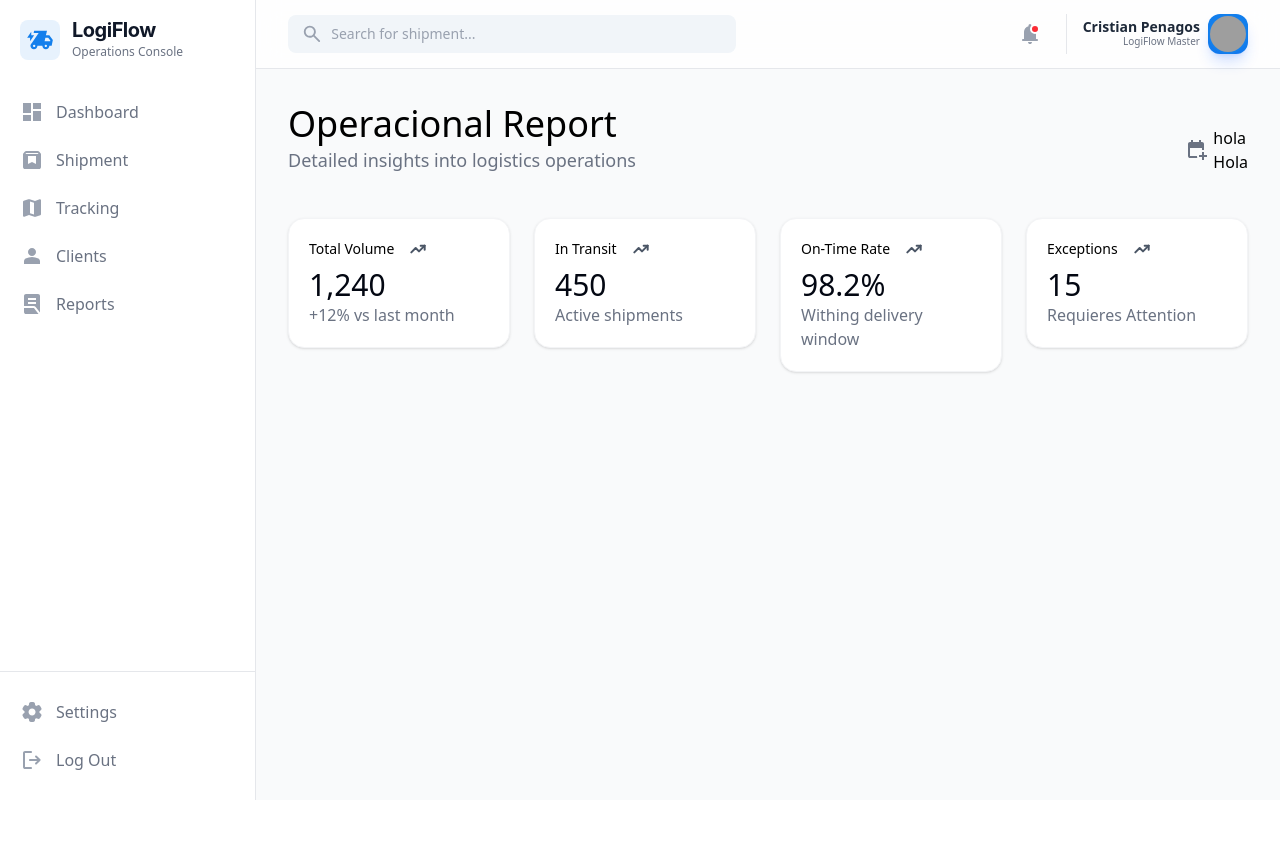
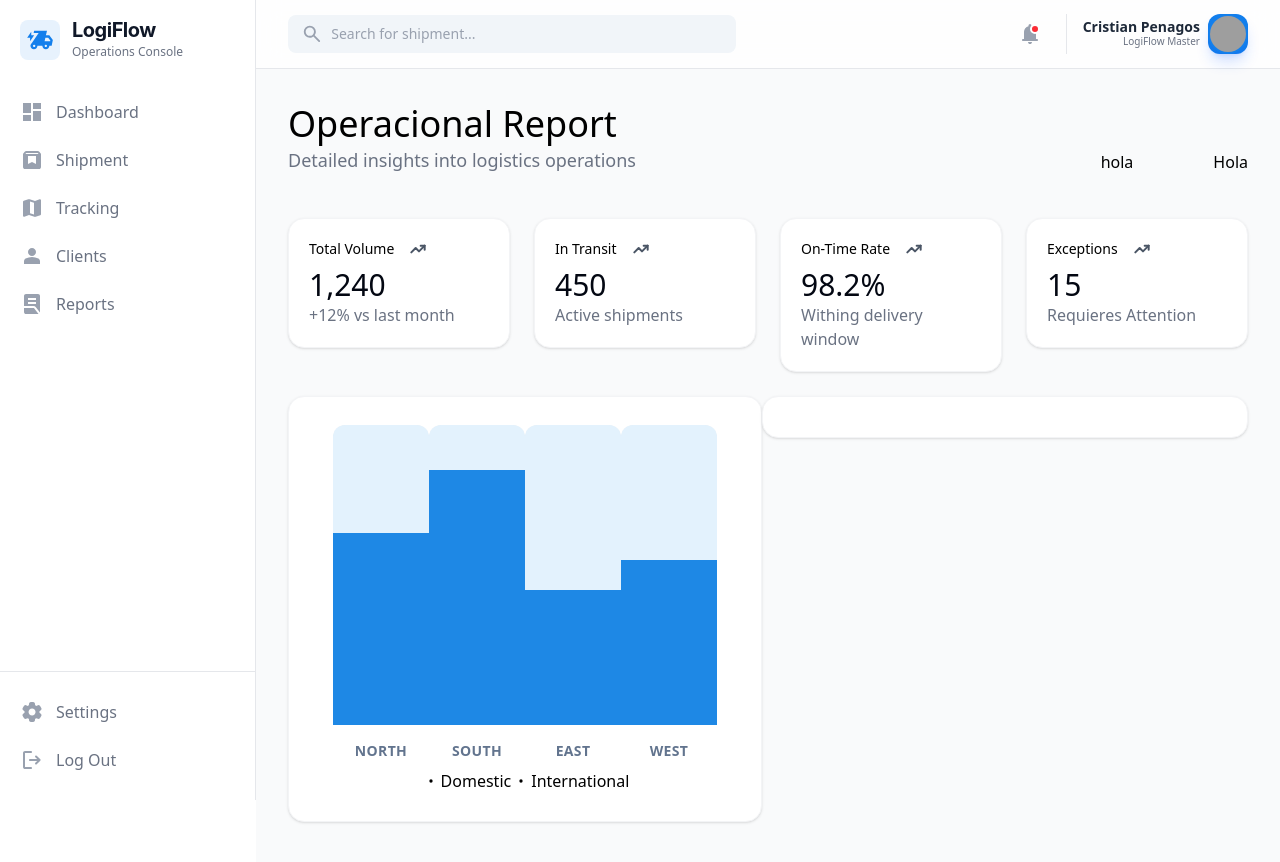
Before and after one commit to xXCpFireXx/LogiFlow-Frontend, an Angular app: page /report in a window 1280 px wide. Shown: the top 862 px of the page. Before the commit the page ends 800 px from the top, so only its background shows below. Built offline with nearby package versions, Linux system fonts and the light colour scheme; grey boxes are pictures that could not be loaded.

Commit message:
stadistics

```diff
--- a/src/app/pages/report/report.html
+++ b/src/app/pages/report/report.html
@@ -3,13 +3,7 @@
 
     <!--Botones Componente-->
     <div class="flex items-center gap-1 ">
-        <div class="text-gray-500">
-            <svg xmlns="http://www.w3.org/2000/svg" width="24" height="24" viewBox="0 0 24 24">
-                <path fill="currentColor"
-                    d="M17 22v-3h-3v-2h3v-3h2v3h3v2h-3v3zM5 20q-.825 0-1.412-.587T3 18V6q0-.825.588-1.412T5 4h1V2h2v2h6V2h2v2h1q.825 0 1.413.588T19 6v6.1q-.5-.075-1-.075t-1 .075V10H5v8h7q0 .5.075 1t.275 1z" />
-            </svg>
-        </div>
-        <div>
+        <div class="flex gap-20">
             <div>
                 <button>
                     hola
@@ -32,15 +26,60 @@
         @for (item of cards; track item.titulo) {
         <app-card class="w-full">
 
-            <app-card-report
-                [titulo]="item.titulo"
-                [valor]="item.valor"
-                [description]="item.description"
-                [icon]="item.icon"
-            >
+            <app-card-report [titulo]="item.titulo" [valor]="item.valor" [description]="item.description"
+                [icon]="item.icon">
             </app-card-report>
         </app-card>
-    }
+        }
+    </div>
+
+</div>
+
+
+<!--Estadisticas-->
+
+
+<div class="flex justify-between mb-4">
+    <div>
+        <app-card>
+            <!--componente barras azules-->
+            <div class="flex justify-around items-end h-86 px-6">
+                @for (data of regionData; track data.region) {
+                <app-bard-chart-item class="flex-1" [region]="data.region" [porcentaje]="data.valor">
+                </app-bard-chart-item>
+                }
+            </div>
+            <!--span y logos-->
+            <div class="flex items-center justify-center h-10">
+                <div class="flex items-center ">
+                    <svg xmlns="http://www.w3.org/2000/svg" width="20" height="20" viewBox="0 0 24 24" fill="none"
+                        stroke="currentColor" stroke-width="2" stroke-linecap="round" stroke-linejoin="round">
+                        <circle cx="12" cy="12" r="1"></circle>
+                    </svg>
+
+                    <span>
+                        Domestic
+                    </span>
+                </div>
+                <div class="flex items-center">
+                    <svg xmlns="http://www.w3.org/2000/svg" width="20" height="20" viewBox="0 0 24 24" fill="none"
+                        stroke="currentColor" stroke-width="2" stroke-linecap="round" stroke-linejoin="round">
+                        <circle cx="12" cy="12" r="1"></circle>
+
+                    </svg>
+                    <span>
+                        International
+                    </span>
+
+                </div>
+            </div>
+        </app-card>
+    </div>
+
+    <div class="w-full">
+        <app-card>
+
+        </app-card>
 
     </div>
 
--- a/src/app/pages/report/report.ts
+++ b/src/app/pages/report/report.ts
@@ -3,6 +3,8 @@ import { HeaderMainContent } from '../../components/header-main-content/header-m
 import { TitleHeaderMain } from '../../models/TitleHeaderMain';
 import { Card } from '../../components/card/card';
 import { CardReport } from "../../components/card-report/card-report";
+import { BardChartItem } from "../../components/bard-chart-item/bard-chart-item";
+import { region } from '../../models/Region';
 
 type CardReports = {
   titulo: string,
@@ -13,7 +15,7 @@ type CardReports = {
 
 @Component({
   selector: 'app-report',
-  imports: [HeaderMainContent, Card, CardReport],
+  imports: [HeaderMainContent, Card, CardReport, BardChartItem],
   templateUrl: './report.html',
   styleUrl: './report.css',
 })
@@ -23,6 +25,13 @@ export class Report {
       title: 'Operacional Report',
       description: 'Detailed insights into logistics operations',
     }
+
+      regionData: region[] = [
+        { region: 'North', valor: 64 },
+        { region: 'South', valor: 85 },
+        { region: 'East', valor: 45 },
+        { region: 'West', valor: 55 }
+      ];
 
 cards = <CardReports[]>([
     {
```
